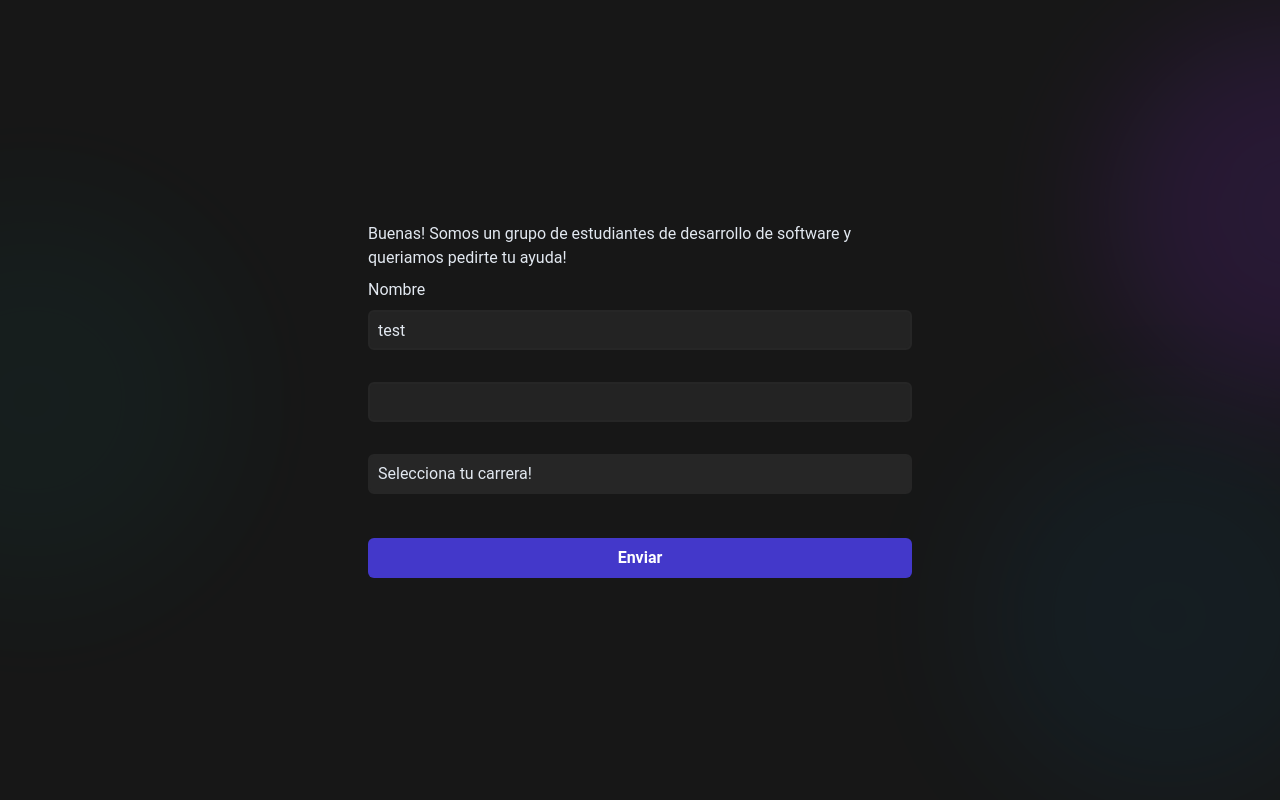
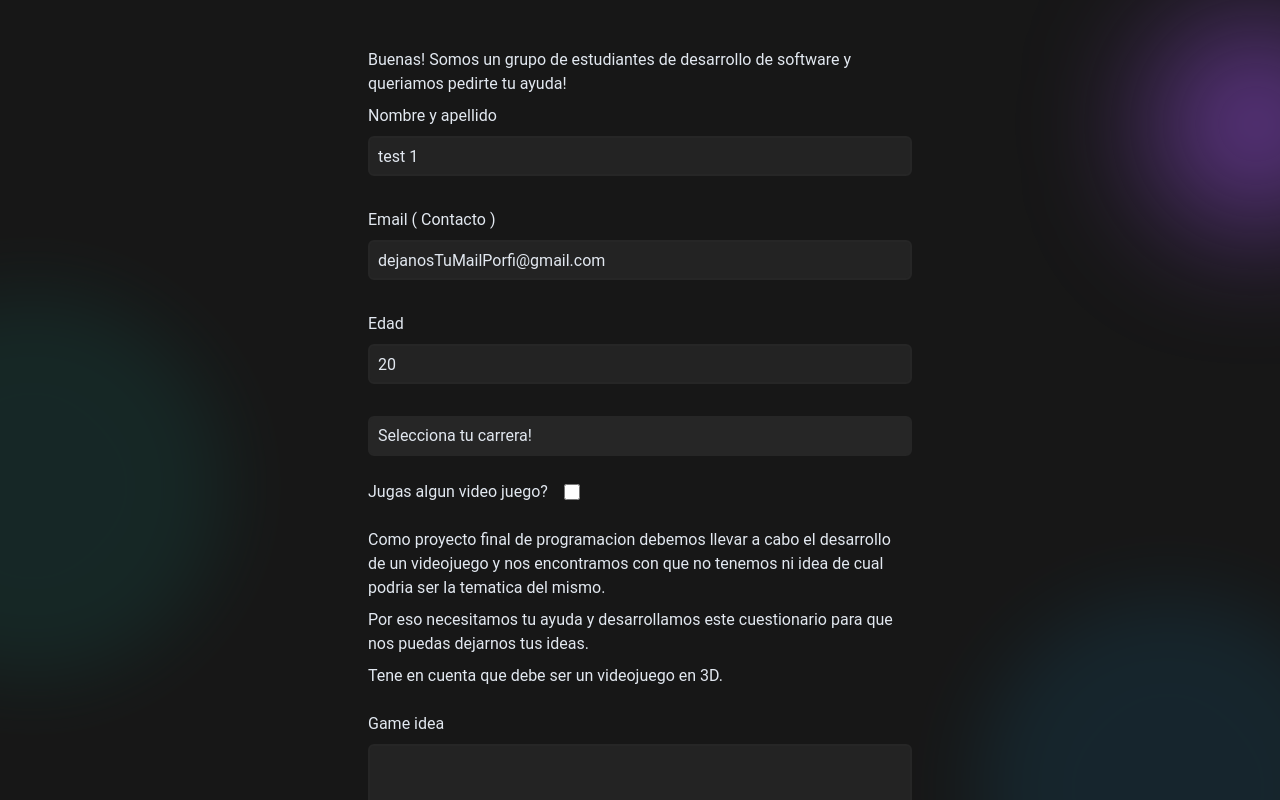
Before and after one commit to GuidoCarda/formsIB, a React (Vite) app: page / in a window 1280 px wide. Shown: the top 800 px of the page. Built offline with nearby package versions, Linux system fonts and the light colour scheme.

Commit message:
Custom select styles improved, Home form progress

```diff
--- a/src/components/CustomSelect.jsx
+++ b/src/components/CustomSelect.jsx
@@ -1,5 +1,5 @@
 import { Listbox } from "@headlessui/react";
-import React, { useState } from "react";
+import React from "react";
 import { useController } from "react-hook-form";
 
 const carreras = [
--- a/src/pages/Home.jsx
+++ b/src/pages/Home.jsx
@@ -11,11 +11,21 @@ const Home = () => {
     watch,
     formState: { errors },
     control,
-  } = useForm();
+  } = useForm({
+    defaultValues: {
+      fullName: "test 1",
+      email: "dejanosTuMailPorfi@gmail.com",
+      age: 20,
+      carreras: "Selecciona tu carrera",
+      plays: false,
+      gameIdea: "",
+    },
+  });
 
   const onSubmit = (data) => alert(JSON.stringify(data));
 
   console.log(watch("fullName"));
+  const plays = watch("plays");
 
   const postFormData = async (formData) => {
     try {
@@ -28,9 +38,9 @@ const Home = () => {
 
   return (
     <div className="relative overflow-hidden min-h-screen h-full flex items-center justify-center bg-neutral-900 text-slate-200">
-      <div className="absolute w-96 h-96 bg-purple-800 top-5 -right-52 rounded-full filter blur-3xl opacity-20   "></div>
-      <div className="absolute w-96 h-96 bg-teal-800 top-29 -left-40 rounded-full filter blur-3xl opacity-10  "></div>
-      <div className="absolute w-96 h-96 bg-sky-800 -bottom-2 -right-20 rounded-full filter  blur-3xl opacity-10 "></div>
+      <div className="absolute w-52 h-52 bg-purple-500/50 top-5 -right-20 rounded-full filter blur-3xl  "></div>
+      <div className="absolute w-96 h-96 bg-teal-500 top-29 -left-40 rounded-full filter blur-2xl opacity-10  "></div>
+      <div className="absolute w-96 h-96 bg-sky-500 -bottom-2 -right-20 rounded-full filter  blur-2xl opacity-10 "></div>
       <form
         onSubmit={handleSubmit(onSubmit)}
         className="h-full md:max-w-xl px-4 py-12 flex flex-col justify-center gap-2 relative z-10"
@@ -39,15 +49,23 @@ const Home = () => {
           Buenas! Somos un grupo de estudiantes de desarrollo de software y
           queriamos pedirte tu ayuda!{" "}
         </p>
-        <label htmlFor="fullName">Nombre</label>
+        <label htmlFor="fullName">Nombre y apellido</label>
         <input
-          defaultValue="test"
           {...register("fullName", { required: true })}
           className="focus:outline-none focus:border-indigo-900 bg-white/5 border-2 border-neutral-800 h-10 rounded-md w-full px-2 mb-6"
         />
 
         {errors.fullName && <span>This field is required</span>}
 
+        <label htmlFor="email">Email ( Contacto ) </label>
+        <input
+          {...register("email", { required: true })}
+          className="focus:outline-none focus:border-indigo-900 bg-white/5 border-2 border-neutral-800 h-10 rounded-md w-full px-2 mb-6"
+        />
+
+        {errors.email && <span>This field is required</span>}
+
+        <label htmlFor="age">Edad</label>
         <input
           {...register("age", {
             required: true,
@@ -57,13 +75,54 @@ const Home = () => {
           className="focus:outline-none focus:border-indigo-900 bg-white/5 border-2 border-neutral-800 h-10 rounded-md w-full px-2 mb-6"
         />
 
-        {errors.age && <span>{errors.age.message}</span>}
+        {errors.age && (
+          <span>
+            {errors.age.message ? errors.age.message : "This field is required"}
+          </span>
+        )}
 
         <CustomSelect
           name={"carreras"}
           control={control}
           rules={{ required: true }}
         ></CustomSelect>
+
+        <div className="flex gap-4 accent-indigo-500 items-center">
+          <label htmlFor="plays">Jugas algun video juego?</label>
+          <input type="checkbox" {...register("plays")} className="w-4 h-4" />
+        </div>
+
+        {plays && (
+          <>
+            <label htmlFor="gamesPlayed">Que juegos soles jugar?</label>
+            <input
+              {...register("gamesPlayed", { required: plays ? true : false })}
+              className="focus:outline-none focus:border-indigo-900 bg-white/5 border-2 border-neutral-800 h-10 rounded-md w-full px-2 mb-6"
+            />
+            {errors.gamesPlayed && <span>This field is required</span>}
+          </>
+        )}
+
+        <div className="text-left flex flex-col gap-2 my-4">
+          <p>
+            Como proyecto final de programacion debemos llevar a cabo el
+            desarrollo de un videojuego y nos encontramos con que no tenemos ni
+            idea de cual podria ser la tematica del mismo.
+          </p>
+
+          <p>
+            Por eso necesitamos tu ayuda y desarrollamos este cuestionario para
+            que nos puedas dejarnos tus ideas.
+          </p>
+
+          <p>Tene en cuenta que debe ser un videojuego en 3D.</p>
+        </div>
+
+        <label htmlFor="gameIdea">Game idea</label>
+        <textarea
+          {...register("gameIdea", { required: true })}
+          className="focus:outline-none focus:border-indigo-900  bg-white/5 border-2 border-neutral-800 rounded-md h-28 w-full p-2 resize-none"
+        />
         {/*
         {formik.touched.fullName && formik.errors.fullName ? (
           <div> {formik.errors.fullName}</div>
```
